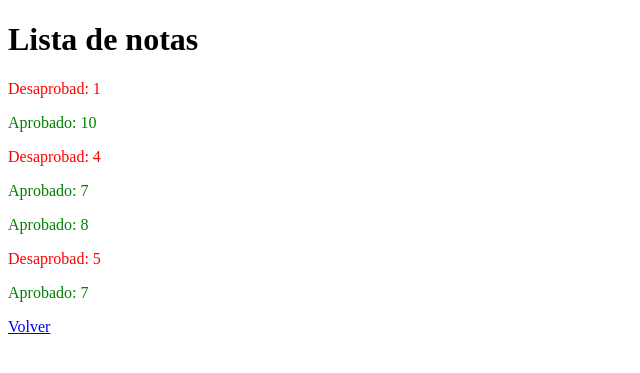
After one commit to Nico-DK/django, a Django app: page /notas/ in a window 1280 px wide. The commit adds this page. Shown: the top 373 px of the page, without its empty margins (0-640 px from the left). Run offline with Django 5.2, Linux system fonts and the light colour scheme.

Commit message:
views: notas

```diff
--- a/src/config/urls.py
+++ b/src/config/urls.py
@@ -29,4 +29,5 @@ urlpatterns += [
     path("saludar/", views.saludar),
     path("saludar2/", views.saludar2),
     path("parametros/<str:nombre>/<str:apellido>/", views.parametros),
+    path("notas/", views.notas),
 ]
--- a/src/prueba/templates/prueba/home.html
+++ b/src/prueba/templates/prueba/home.html
@@ -13,6 +13,7 @@
             <li>Su comunidad es gigante</li>
             <li><a href="saludar/">Saludar</a></li>
             <li><a href="saludar2/">Saludar 2</a></li>
+            <li><a href="notas/">Lista de notas</a></li>
         </ul>
     </main>
     <footer>
--- /dev/null
+++ b/src/prueba/templates/prueba/notas.html
@@ -0,0 +1,21 @@
+<!DOCTYPE html>
+<html lang="es">
+<head>
+    <meta charset="UTF-8">
+    <meta name="viewport" content="width=device-width, initial-scale=1.0">
+    <title>Document</title>
+</head>
+<body>
+    <h1>Lista de notas</h1>
+
+    {% for nota in notas %}
+        {% if nota > 6 %}
+            <p style="color: green;">Aprobado: {{ nota }}</p>
+        {% else %}
+            <p style="color: red;">Desaprobad: {{ nota }}</p>
+        {% endif %}
+    {% endfor %}
+
+    <a href="/">Volver</a>
+</body>
+</html>
--- a/src/prueba/views.py
+++ b/src/prueba/views.py
@@ -27,3 +27,8 @@ def home(request):
         "año": datetime.now(UTC).year,
     }
     return render(request, "prueba/home.html", contexto)
+
+
+def notas(request):
+    lista_notas = [1, 10, 4, 7, 8, 5, 7]
+    return render(request, "prueba/notas.html", {"notas": lista_notas})
```
